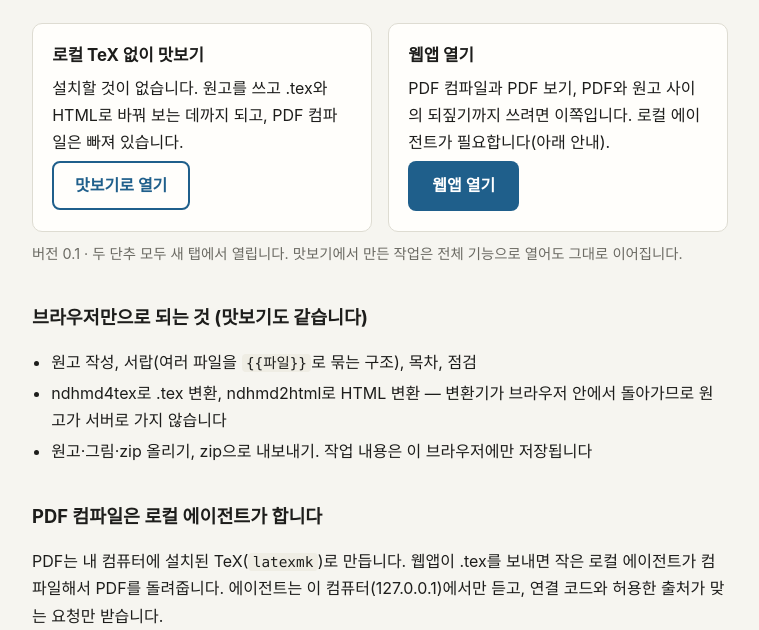
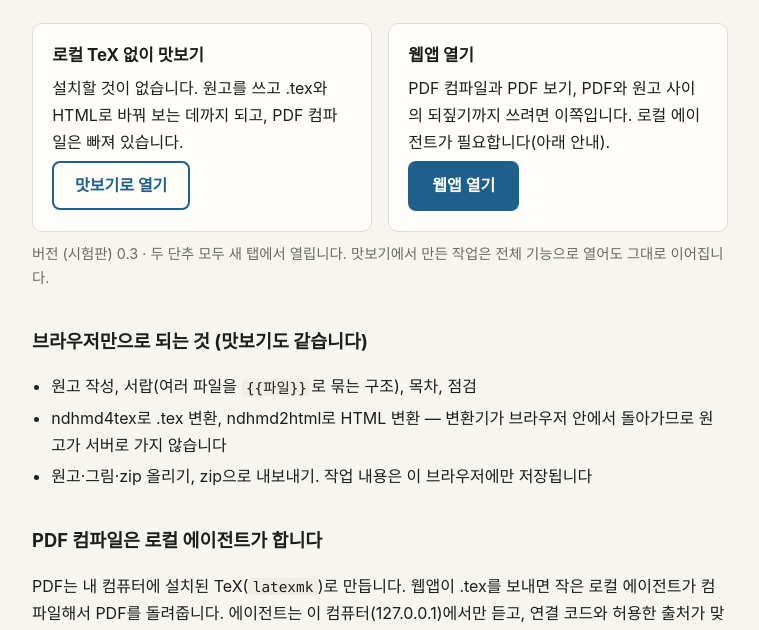
Before and after one commit to xltxlvr/ndhmdwriter-webapp, a plain HTML site: page index.html in a window 1280 px wide. Shown: the part 159-789 px from the top of the page, without its empty margins (260-1019 px from the left). Drawn offline with Linux system fonts and the light colour scheme.

Commit message:
Update index.html

```diff
--- a/index.html
+++ b/index.html
@@ -40,7 +40,7 @@ a{color:var(--accent)} .note{color:var(--dim);font-size:.92rem}
       <p><a class="btn" href="app/" target="_blank" rel="noopener">웹앱 열기</a></p>
     </div>
   </div>
-  <p class="ver" style="margin:.2rem 0 0">버전 0.1 · 두 단추 모두 새 탭에서 열립니다. 맛보기에서 만든 작업은 전체 기능으로 열어도 그대로 이어집니다.</p>
+  <p class="ver" style="margin:.2rem 0 0">버전 (시험판) 0.3 · 두 단추 모두 새 탭에서 열립니다. 맛보기에서 만든 작업은 전체 기능으로 열어도 그대로 이어집니다.</p>
 
   <h2>브라우저만으로 되는 것 (맛보기도 같습니다)</h2>
   <ul>
```
